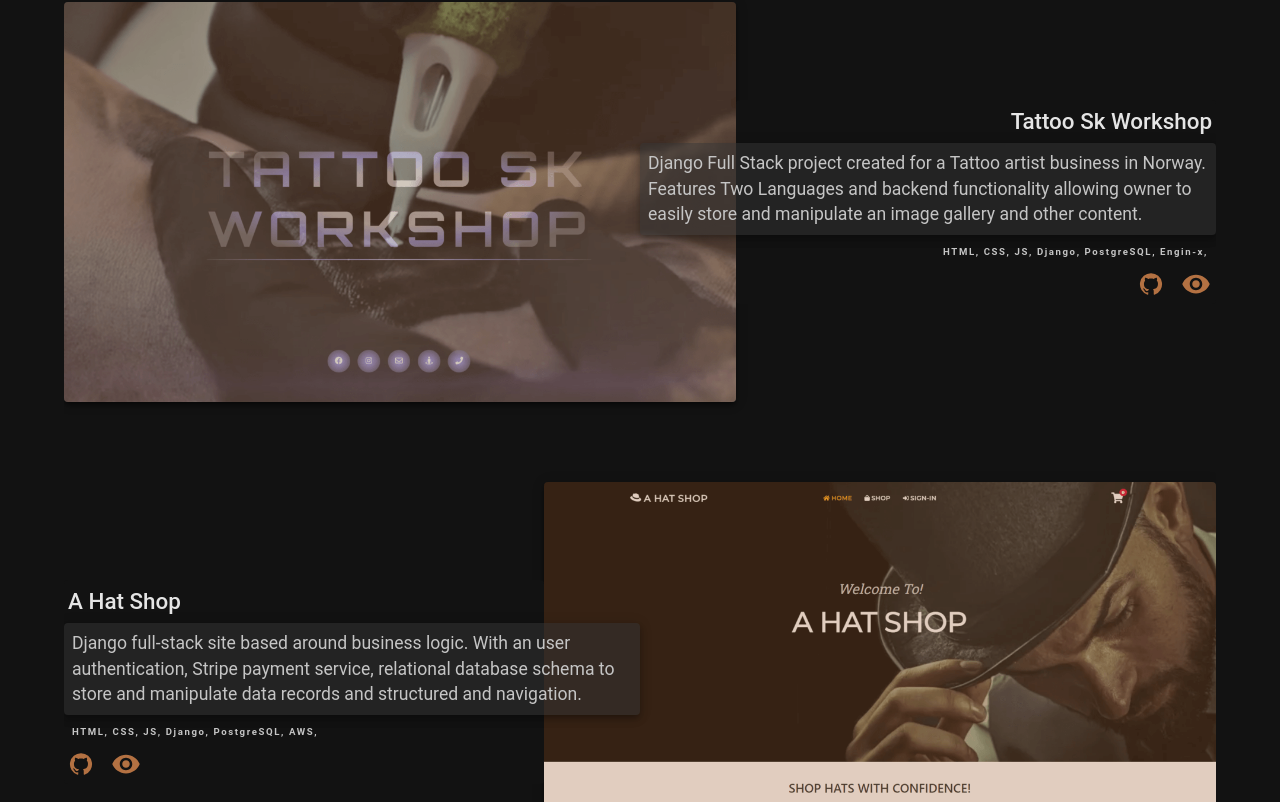
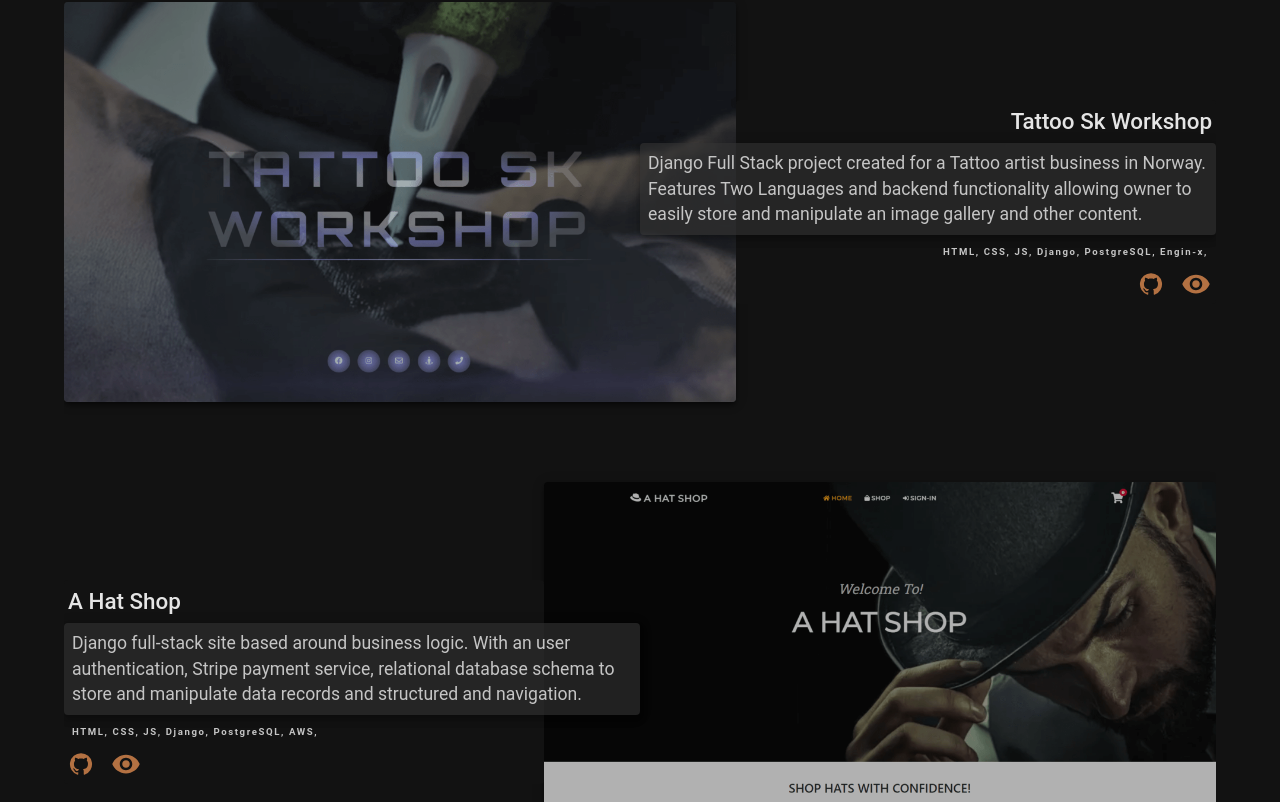
Before and after one commit to rp42dev/My-Portfolio, a React (Create React App) app in the folder my-portfolio/: page / in a window 1280 px wide. Shown: the part 1767-2569 px from the top of the page. Built offline with nearby package versions, Linux system fonts and the light colour scheme.

Commit message:
changed styling

```diff
--- a/my-portfolio/src/components/forms/ContactForm.js
+++ b/my-portfolio/src/components/forms/ContactForm.js
@@ -133,8 +133,8 @@ const Form = () => {
                         loading={mailController.isLoading}
                         disabled={mailController.isLoading}
                         variant="contained">
+                        Send&nbsp;
                        {!mailController.isLoading?  <SendIcon /> : ''}
-                        Send
                     </LoadingButton>
                 </Grid>
                 <Grid item xs={12}>
--- a/my-portfolio/src/components/image/images.js
+++ b/my-portfolio/src/components/image/images.js
@@ -24,14 +24,15 @@ const StyledPaper = styled(Paper)(({ theme }) => ({
     flexDirection: 'column',
     justifyContent: 'center',
     color: theme.palette.text.primary,
-    backgroundColor: 'rgb(20, 20, 21, 0.5)',
+    backgroundColor: 'rgb(20, 20, 21, .6)',
     borderRadius: theme.shape.borderRadius,
     boxShadow: theme.shadows[5],
     transition: theme.transitions.create('box-shadow', {
         duration: theme.transitions.duration.st,
     }),
-    '&:hover': {
-        boxShadow: theme.shadows[10],
+    '@media (max-width:900px)': {
+        backgroundColor: 'rgb(20, 20, 21, .0)',
+        boxShadow: theme.shadows[0],
     }
 }));
 
@@ -101,7 +102,7 @@ const ImageBackdrop = styled('span')(({ theme }) => ({
     right: 0,
     top: 0,
     bottom: 0,
-    backgroundColor: theme.palette.secondary.main,
+    backgroundColor: theme.palette.dark.main,
     opacity: 0.3,
     transition: theme.transitions.create('opacity'),
 }));
@@ -118,6 +119,7 @@ export default function ImageBases(data) {
                         <Grid container mb={{ xs: 6, md: 10 }} rowSpacing={{ sx: 2, md: 10 }}>
 
                             <Grid item xs={12} md={7} order={{ xs: 1 }}>
+
                                 <Paper elevation={3}>
                                     <ImageButton
                                         title='View live site'
@@ -149,12 +151,12 @@ export default function ImageBases(data) {
 
                             </Grid>
                             <Grid item xs={12} md={5} order={{ xs: 2 }} sx={{ display: 'flex', alignItems: 'center', position: 'relative' }}>
-                                <Paper elevation={hideTabs ? 2 : 0} sx={{ zIndex: 999, width: '100%' }}>
+                                <Paper elevation={hideTabs ? 3 : 0} sx={{ zIndex: 999, width: '100%' }}>
 
                                     <Typography color='primary' align={!hideTabs ? 'right' : 'left'} sx={{ m: .5 }} variant="h6">
                                         {image.title}
                                     </Typography>
-                                    <StyledPaper elevation={!hideTabs ? 2 : 0} className={i % 2 ? 'left' : 'right'} >
+                                    <StyledPaper elevation={!hideTabs? 3 : 0} className={i % 2 ? 'left' : 'right'} >
 
                                         <Typography color='primary.dark' variant="body2">
                                             {image.description}
@@ -222,12 +224,12 @@ export default function ImageBases(data) {
 
                             </Grid>
                             <Grid item xs={12} md={5} order={{ xs: 2, md: 1 }} sx={{ display: 'flex', alignItems: 'center', position: 'relative' }}>
-                                <Paper elevation={hideTabs ? 2 : 0} sx={{ zIndex: 999, width: '100%' }}>
+                                    <Paper elevation={hideTabs ? 3 : 0} sx={{ zIndex: 999, width: '100%' }}>
 
                                     <Typography color='primary' sx={{ m: .5 }} variant="h6">
                                         {image.title}
                                     </Typography>
-                                        <StyledPaper elevation={!hideTabs ? 2 : 0} className={i % 2 ? 'left' : 'right'}>
+                                        <StyledPaper elevation={!hideTabs ? 3 : 0} className={i % 2 ? 'left' : 'right'}>
 
                                         <Typography color='primary.dark' variant="body2">
                                             {image.description}
@@ -257,6 +259,7 @@ export default function ImageBases(data) {
                     </Fade>
                 )
             ))}
+
         </>
     );
 }
```
